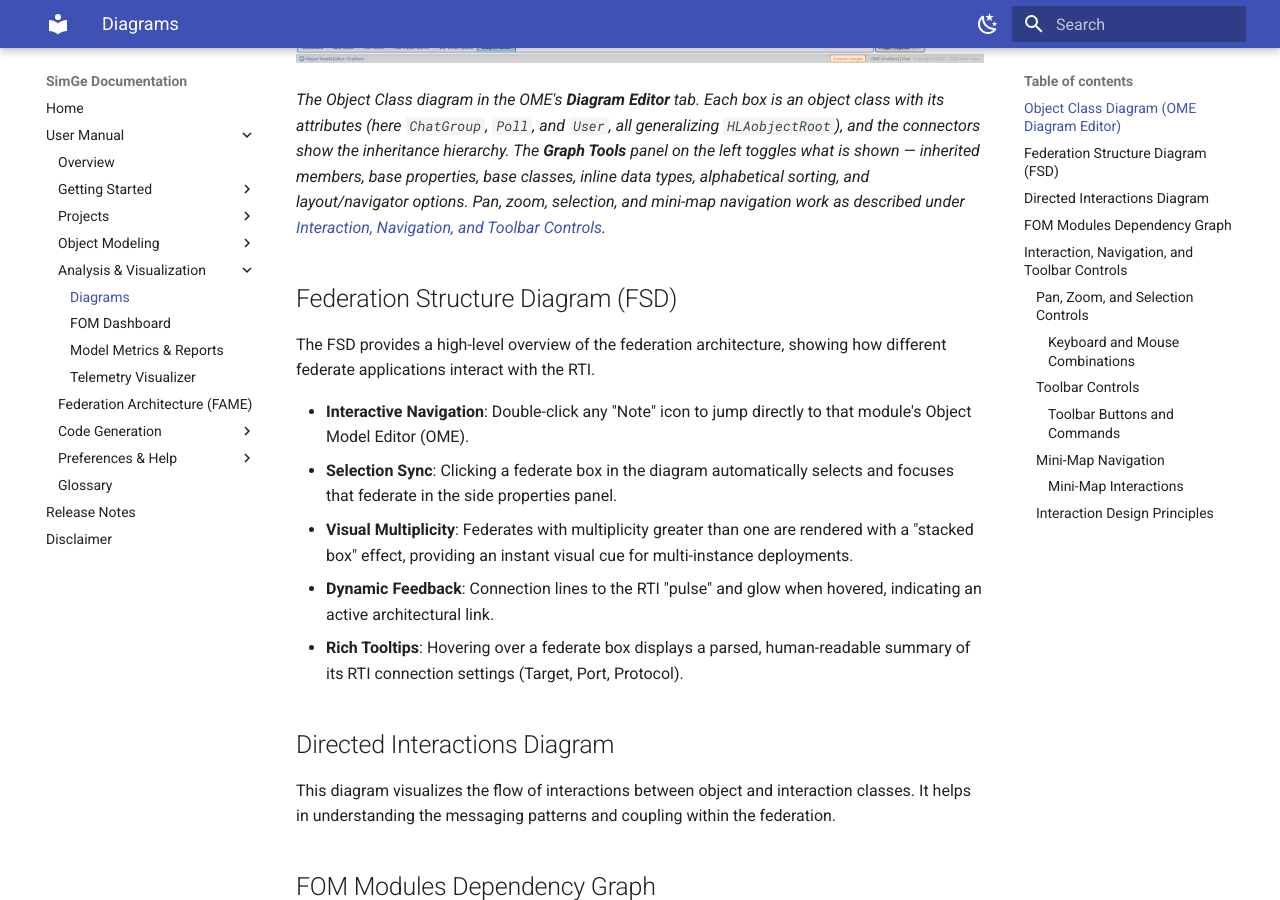
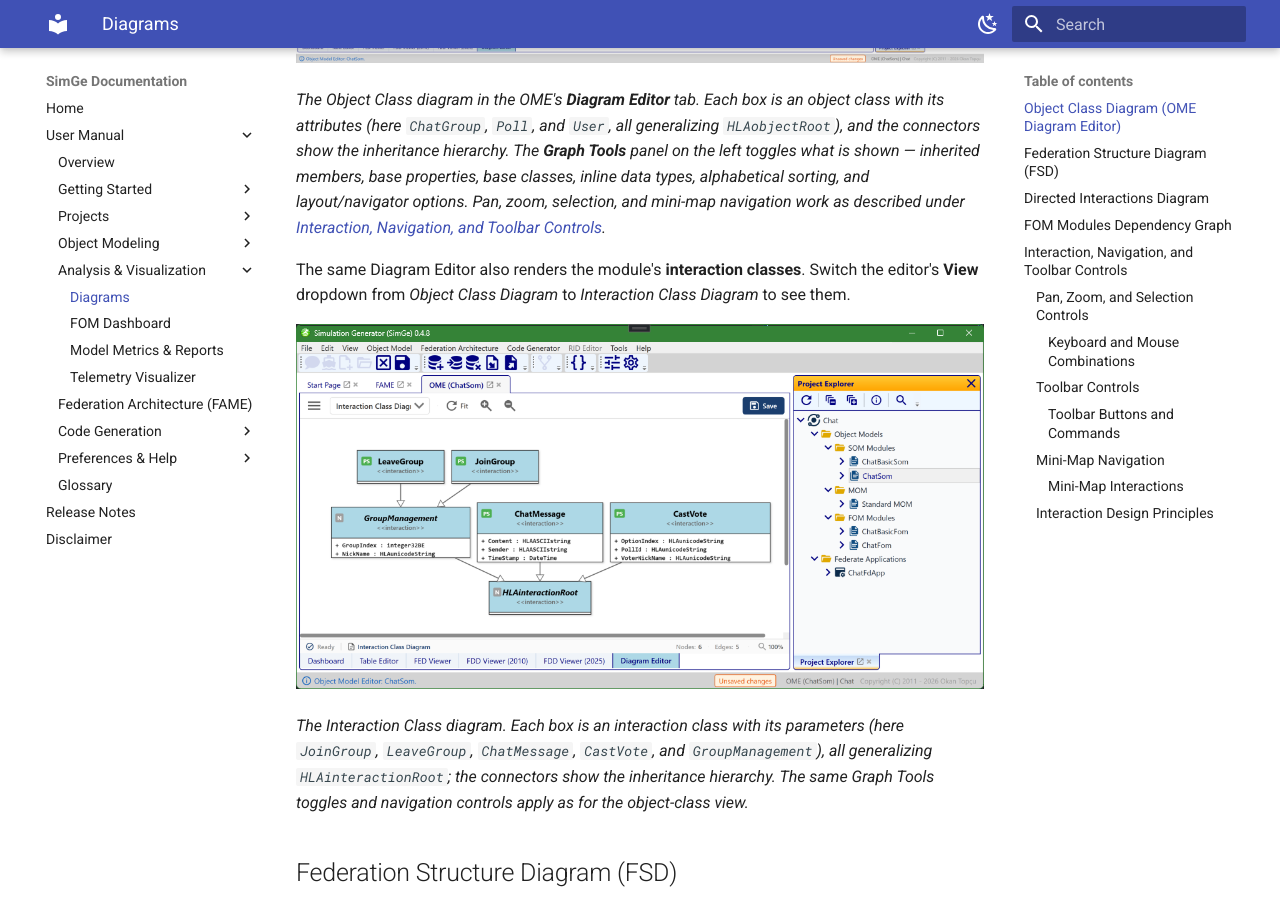
Before and after one commit to otopcu/simge-site, an MkDocs documentation site: the page built from docs/UserManual/Diagrams.md, in a window 1280 px wide and 900 px high, scrolled down 721 px. Built offline with MkDocs 1.6.1 and Material for MkDocs 9.7.7, drawn with Linux system fonts in a browser that asks for light colours; some of the changed text lies outside the part shown.

Commit message:
Publish documentation update (2026-06-02)

```diff
--- a/docs/UserManual/Diagrams.md
+++ b/docs/UserManual/Diagrams.md
@@ -10,6 +10,12 @@ The OME Diagram Editor renders a module's **object classes** as a UML-style clas
 
 *The Object Class diagram in the OME's **Diagram Editor** tab. Each box is an object class with its attributes (here `ChatGroup`, `Poll`, and `User`, all generalizing `HLAobjectRoot`), and the connectors show the inheritance hierarchy. The **Graph Tools** panel on the left toggles what is shown — inherited members, base properties, base classes, inline data types, alphabetical sorting, and layout/navigator options. Pan, zoom, selection, and mini-map navigation work as described under [Interaction, Navigation, and Toolbar Controls](#interaction-navigation-and-toolbar-controls).*
 
+The same Diagram Editor also renders the module's **interaction classes**. Switch the editor's **View** dropdown from *Object Class Diagram* to *Interaction Class Diagram* to see them.
+
+![The OME Diagram Editor showing the interaction class hierarchy as a UML-style class diagram](images/ic-diagram.png)
+
+*The Interaction Class diagram. Each box is an interaction class with its parameters (here `JoinGroup`, `LeaveGroup`, `ChatMessage`, `CastVote`, and `GroupManagement`), all generalizing `HLAinteractionRoot`; the connectors show the inheritance hierarchy. The same Graph Tools toggles and navigation controls apply as for the object-class view.*
+
 ## Federation Structure Diagram (FSD)
 The FSD provides a high-level overview of the federation architecture, showing how different federate applications interact with the RTI.
 
@@ -21,6 +27,10 @@ The FSD provides a high-level overview of the federation architecture, showing h
 
 ## Directed Interactions Diagram
 This diagram visualizes the flow of interactions between object and interaction classes. It helps in understanding the messaging patterns and coupling within the federation.
+
+![The Directed Interactions diagram showing interactions flowing between classes as directed arrows](images/directed-interaction.png)
+
+*The Directed Interactions diagram, available from the OME **Diagram Editor**'s View dropdown. A directed arrow links an interaction class to an object class and is labelled with its sharing (here `ChatMessage` «InteractionClass» → `User` «ObjectClass», `Sharing: PublishSubscribe`), making the publish/subscribe relationships and coupling visible at a glance. The same pan, zoom, selection, and mini-map controls apply.*
 
 ## FOM Modules Dependency Graph
 This graph displays the relationships and dependencies between the FOM modules in your project. It lives on the Start Page — see [Start Page → FOM Modules Dependency Graph](StartPage.md#fom-modules-dependency-graph) for details.
```
Also changed, not shown: docs/UserManual/CreatingProjects.md (+4 -0 lines), docs/UserManual/images/directed-interaction.png (added), docs/UserManual/images/ic-diagram.png (added), docs/UserManual/images/new-project-wizard.png (added).
